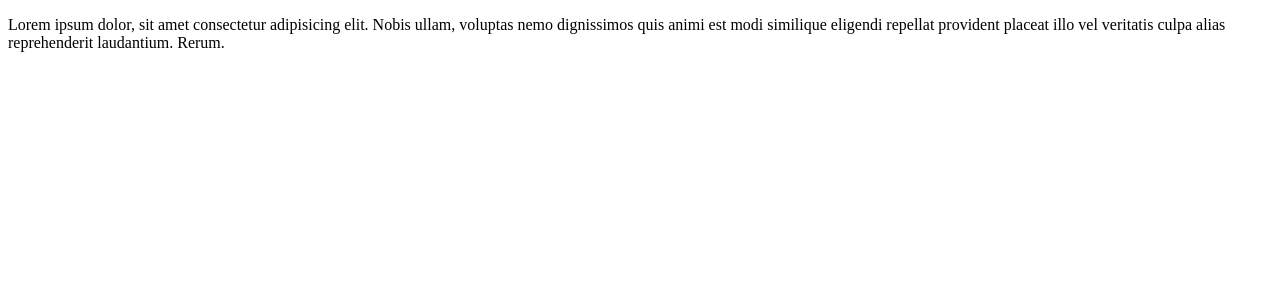
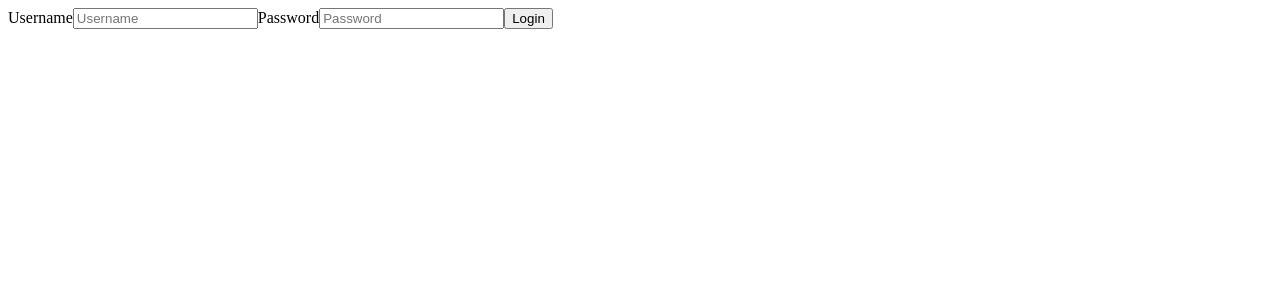
Before and after one commit to Rob1n99/Chatify, a React (Vite) app in the folder Chatify/: page /Login in a window 1280 px wide. Shown: the top 300 px of the page. Built offline with nearby package versions, Linux system fonts and the light colour scheme; no server answers.

Commit message:
kod för log in

```diff
--- /dev/null
+++ b/Chatify/src/components/Chat.jsx
@@ -0,0 +1,16 @@
+import React from "react";
+
+function Chat() {
+  return (
+    <div>
+      <p>
+        Lorem ipsum, dolor sit amet consectetur adipisicing elit. Dolores
+        consectetur quis asperiores optio mollitia, officiis suscipit laborum
+        consequuntur culpa expedita voluptatum explicabo quibusdam, numquam, at
+        quasi laboriosam facere recusandae reprehenderit.
+      </p>
+    </div>
+  );
+}
+
+export default Chat;
--- a/Chatify/src/components/Login.jsx
+++ b/Chatify/src/components/Login.jsx
@@ -1,14 +1,79 @@
-import React from "react";
+import React, { useEffect, useState } from "react";
+import { useNavigate } from "react-router-dom";
 
 function Login() {
+  const [username, setUsername] = useState("");
+  const [password, setPassword] = useState("");
+  const [error, setError] = useState("");
+  const [success, setSuccess] = useState("");
+  const [csrfToken, setCsrfToken] = useState("");
+  const [userId, setUserId] = useState();
+  const navigate = useNavigate();
+
+  useEffect(() => {
+    fetch("https://chatify-api.up.railway.app/csrf", {
+      method: "PATCH",
+    })
+      .then((response) => response.json())
+      .then((data) => {
+        console.log(data);
+        setCsrfToken(data.csrfToken);
+      });
+  }, []);
+
+  const handleLogin = (e) => {
+    e.preventDefault();
+    console.log("Logging in with user...", { username, password, csrfToken });
+
+    fetch("https://chatify-api.up.railway.app/auth/token", {
+      method: "POST",
+      headers: {
+        "Content-Type": "application/json",
+        "X-CSRF-Token": csrfToken,
+      },
+      body: JSON.stringify({
+        username: username,
+        password: password,
+        csrfToken: csrfToken,
+      }),
+    })
+      .then((response) => response.json())
+      .then((data) => {
+        if (data.error) {
+          setError(data.error);
+        } else {
+          localStorage.setItem("userToken", data.token);
+          console.log(data.token);
+          setError("");
+          setSuccess("Login successful...");
+          setTimeout(() => {
+            navigate("/Chat");
+          }, 3000);
+        }
+      });
+  };
   return (
     <div>
-      <p>
-        Lorem ipsum dolor, sit amet consectetur adipisicing elit. Nobis ullam,
-        voluptas nemo dignissimos quis animi est modi similique eligendi
-        repellat provident placeat illo vel veritatis culpa alias reprehenderit
-        laudantium. Rerum.
-      </p>
+      <form onSubmit={handleLogin}>
+        <label>Username</label>
+        <input
+          type="text"
+          placeholder="Username"
+          value={username}
+          onChange={(e) => setUsername(e.target.value)}
+        />
+        <label>Password</label>
+        <input
+          type="password"
+          placeholder="Password"
+          value={password}
+          onChange={(e) => setPassword(e.target.value)}
+        />
+
+        <button type="submit">Login</button>
+      </form>
+      {error && <p style={{ color: "red" }}>{error}</p>}
+      {success && <p style={{ color: "green" }}>{success}</p>}
     </div>
   );
 }
```
